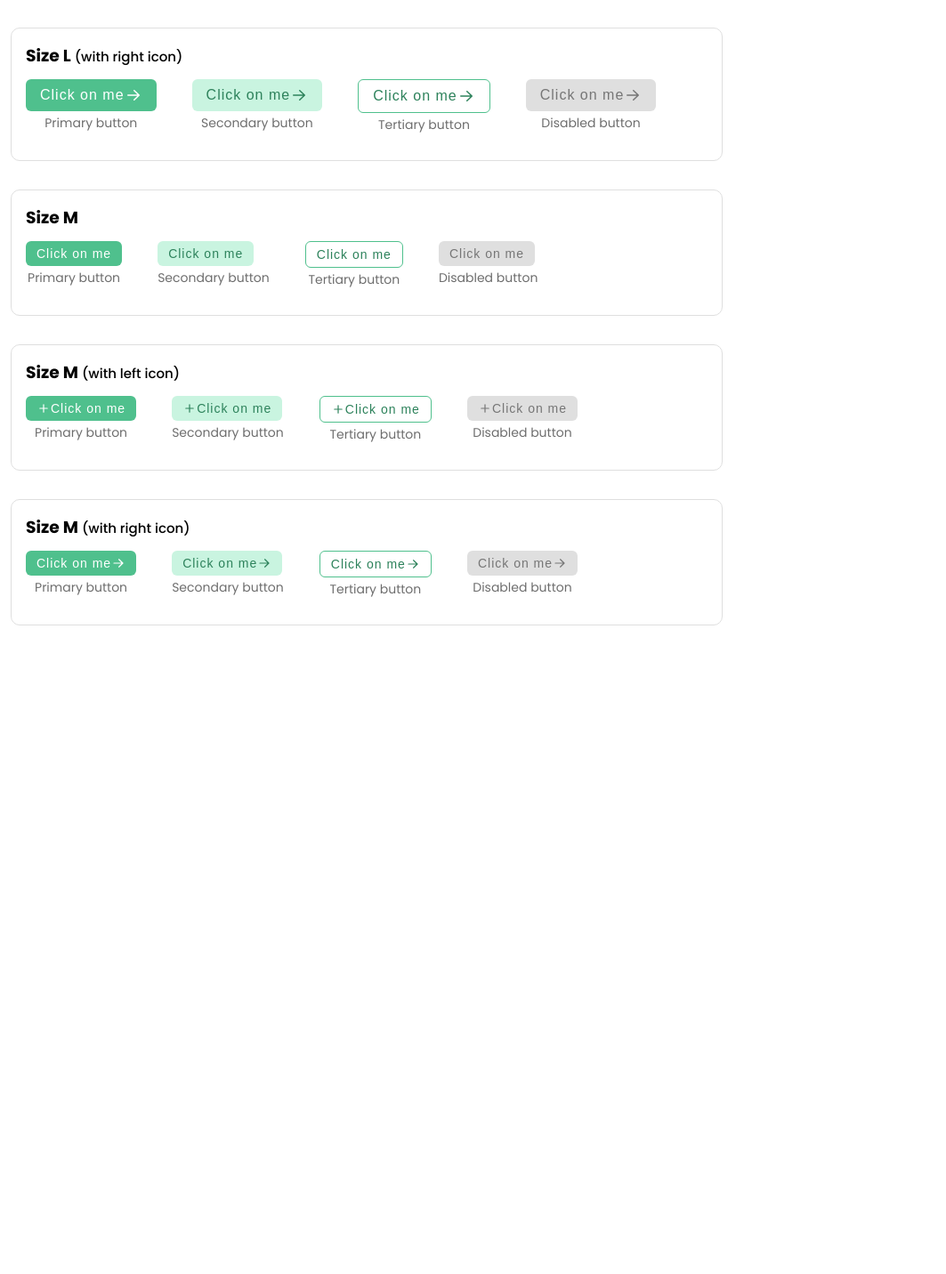
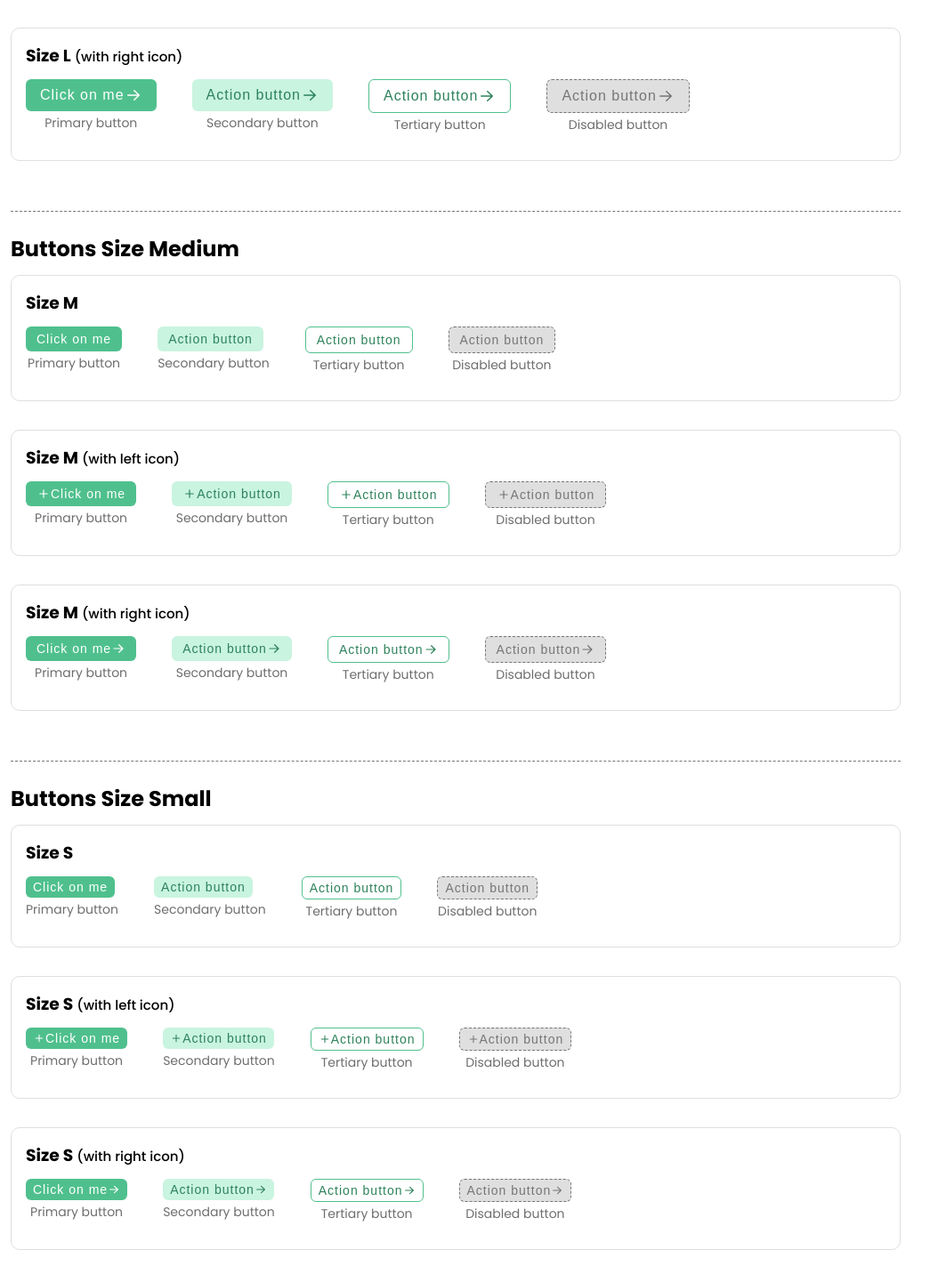
Before and after one commit to sebdevweb/projet-10-atomic-design, a Vue app: page / in a window 1280 px wide. Shown: the part 438-1870 px from the top of the page at 89% size, without its empty margins (0-1063 px from the left). Before the commit the page ends 1173 px from the top, so only its background shows below. Built offline with nearby package versions, Linux system fonts and the light colour scheme.

Commit message:
[ATOMIC-DESIGN-VUE-APP] Add buttons small size

```diff
--- a/src/App.vue
+++ b/src/App.vue
@@ -1,5 +1,4 @@
 <template>
-  <h1>Components App Library</h1>
   <Buttons />
 </template>
 
--- a/src/assets/css/main.css
+++ b/src/assets/css/main.css
@@ -18,8 +18,15 @@ h3 span {
   font-weight: 500;
 }
 
+hr {
+  border: none;
+  border-bottom: 1px dashed #767676;
+  margin: 24px 0 24px 0;
+  padding: 0 0 24px 0;
+}
+
 .buttons {
-  max-width: 800px;
+  max-width: 1000px;
   margin: 12px;
 }
 .buttons_container {
@@ -74,6 +81,19 @@ button.medium svg.right-middle {
   width: 16px;
   height: 16px;
 }
+button.small {
+  max-height: 32px;
+  font-size: 14px;
+  padding: 4px 8px;
+}
+button.small svg.middle {
+  width: 14px;
+  height: 14px;
+}
+button.small svg.right-middle {
+  width: 14px;
+  height: 14px;
+}
 button.primary {
   background-color: #4fc08d;
   color: #ffffff;
@@ -99,6 +119,7 @@ button:active {
 button:disabled {
   background-color: #dfdfdf;
   color: #767676;
+  border: 1px dashed #767676;
   cursor: not-allowed;
 }
 button svg.middle {
--- a/src/assets/sass/_general.scss
+++ b/src/assets/sass/_general.scss
@@ -1,9 +1,14 @@
 // Typo
-h1{}
-h2 {}
 h3 {
   span {
     font-size: 15px;
     font-weight: 500;
   }
 }
+
+hr {
+  border: none;
+  border-bottom: 1px dashed $c-button_disabled-text;
+  margin: $space-6 0 $space-6 0;
+  padding: 0 0 $space-6 0;
+}
--- a/src/assets/sass/molecules/_Button.scss
+++ b/src/assets/sass/molecules/_Button.scss
@@ -29,6 +29,21 @@ button {
       }
     }
   }
+  &.small {
+    max-height: 32px;
+    font-size: 14px;
+    padding: $space-1 $space-2;
+    svg {
+      &.middle {
+        width: 14px;
+        height: 14px;
+      }
+      &.right-middle {
+        width: 14px;
+        height: 14px;
+      }
+    }
+  }
 
   &.primary {
     background-color: $c-green;
@@ -56,6 +71,7 @@ button {
   &:disabled {
     background-color: $c-button_disabled;
     color: $c-button_disabled-text;
+    border: 1px dashed $c-button_disabled-text;
     cursor: not-allowed;
   }
   svg {
--- a/src/assets/sass/organisms/_Buttons.scss
+++ b/src/assets/sass/organisms/_Buttons.scss
@@ -1,5 +1,5 @@
 .buttons {
-  max-width: 800px;
+  max-width: 1000px;
   margin: $space-3;
 
   &_container {
--- a/src/components/molecules/Button.vue
+++ b/src/components/molecules/Button.vue
@@ -3,6 +3,7 @@
     :class="`${className}
       ${large ? 'large' : ''}
       ${medium ? 'medium' : ''}
+      ${small ? 'small' : ''}
       ${primary ? 'primary' : ''}
       ${secondary ? 'secondary' : ''}
       ${tertiary ? 'tertiary' : ''}
@@ -19,7 +20,8 @@
   const props = defineProps({
     buttonText: {
       type: String,
-      required: true
+      required: true,
+      default: 'Action button'
     },
     className: {
       type: String,
--- a/src/components/organisms/Buttons.vue
+++ b/src/components/organisms/Buttons.vue
@@ -1,6 +1,7 @@
 <template>
+  <h1>Button Component</h1>
   <div class="buttons">
-    <h2>Buttons</h2>
+    <h2>Buttons Size Large</h2>
     <!-- LARGE SIZE -->
     <div class="buttons_container">
       <h3>Size L</h3>
@@ -10,15 +11,15 @@
           <label>Primary button</label>
         </div>
         <div class="buttons_container-line--group">
-          <Button buttonText="Click on me" className="large secondary" />
+          <Button className="large secondary" />
           <label>Secondary button</label>
         </div>
         <div class="buttons_container-line--group">
-          <Button buttonText="Click on me" className="large tertiary" />
+          <Button className="large tertiary" />
           <label>Tertiary button</label>
         </div>
         <div class="buttons_container-line--group">
-          <Button buttonText="Click on me" className="large primary" disabled />
+          <Button className="large primary" disabled />
           <label>Disabled button</label>
         </div>
       </div>
@@ -31,15 +32,15 @@
           <label>Primary button</label>
         </div>
         <div class="buttons_container-line--group">
-          <Button buttonText="Click on me" className="large secondary" :leftIcon="PlusIcon" />
+          <Button className="large secondary" :leftIcon="PlusIcon" />
           <label>Secondary button</label>
         </div>
         <div class="buttons_container-line--group">
-          <Button buttonText="Click on me" className="large tertiary" :leftIcon="PlusIcon" />
+          <Button className="large tertiary" :leftIcon="PlusIcon" />
           <label>Tertiary button</label>
         </div>
         <div class="buttons_container-line--group">
-          <Button buttonText="Click on me" className="large primary" disabled :leftIcon="PlusIcon" />
+          <Button className="large primary" disabled :leftIcon="PlusIcon" />
           <label>Disabled button</label>
         </div>
       </div>
@@ -52,20 +53,22 @@
           <label>Primary button</label>
         </div>
         <div class="buttons_container-line--group">
-          <Button buttonText="Click on me" className="large secondary" :rightIcon="ArrowRightIcon" />
+          <Button className="large secondary" :rightIcon="ArrowRightIcon" />
           <label>Secondary button</label>
         </div>
         <div class="buttons_container-line--group">
-          <Button buttonText="Click on me" className="large tertiary" :rightIcon="ArrowRightIcon" />
+          <Button className="large tertiary" :rightIcon="ArrowRightIcon" />
           <label>Tertiary button</label>
         </div>
         <div class="buttons_container-line--group">
-          <Button buttonText="Click on me" className="large primary" disabled :rightIcon="ArrowRightIcon" />
+          <Button className="large primary" disabled :rightIcon="ArrowRightIcon" />
           <label>Disabled button</label>
         </div>
       </div>
     </div>
+    <hr>
     <!-- MEDIUM SIZE -->
+    <h2>Buttons Size Medium</h2>
     <div class="buttons_container">
       <h3>Size M</h3>
       <div class="buttons_container-line">
@@ -74,15 +77,15 @@
           <label>Primary button</label>
         </div>
         <div class="buttons_container-line--group">
-          <Button buttonText="Click on me" className="medium secondary" />
+          <Button className="medium secondary" />
           <label>Secondary button</label>
         </div>
         <div class="buttons_container-line--group">
-          <Button buttonText="Click on me" className="medium tertiary" />
+          <Button className="medium tertiary" />
           <label>Tertiary button</label>
         </div>
         <div class="buttons_container-line--group">
-          <Button buttonText="Click on me" className="medium primary" disabled />
+          <Button className="medium primary" disabled />
           <label>Disabled button</label>
         </div>
       </div>
@@ -95,15 +98,15 @@
           <label>Primary button</label>
         </div>
         <div class="buttons_container-line--group">
-          <Button buttonText="Click on me" className="medium secondary" :leftIcon="PlusIcon" />
+          <Button className="medium secondary" :leftIcon="PlusIcon" />
           <label>Secondary button</label>
         </div>
         <div class="buttons_container-line--group">
-          <Button buttonText="Click on me" className="medium tertiary" :leftIcon="PlusIcon" />
+          <Button className="medium tertiary" :leftIcon="PlusIcon" />
           <label>Tertiary button</label>
         </div>
         <div class="buttons_container-line--group">
-          <Button buttonText="Click on me" className="medium primary" disabled :leftIcon="PlusIcon" />
+          <Button className="medium primary" disabled :leftIcon="PlusIcon" />
           <label>Disabled button</label>
         </div>
       </div>
@@ -116,15 +119,81 @@
           <label>Primary button</label>
         </div>
         <div class="buttons_container-line--group">
-          <Button buttonText="Click on me" className="medium secondary" :rightIcon="ArrowRightIcon" />
+          <Button className="medium secondary" :rightIcon="ArrowRightIcon" />
           <label>Secondary button</label>
         </div>
         <div class="buttons_container-line--group">
-          <Button buttonText="Click on me" className="medium tertiary" :rightIcon="ArrowRightIcon" />
+          <Button className="medium tertiary" :rightIcon="ArrowRightIcon" />
           <label>Tertiary button</label>
         </div>
         <div class="buttons_container-line--group">
-          <Button buttonText="Click on me" className="medium primary" disabled :rightIcon="ArrowRightIcon" />
+          <Button className="medium primary" disabled :rightIcon="ArrowRightIcon" />
+          <label>Disabled button</label>
+        </div>
+      </div>
+    </div>
+    <hr>
+    <!-- MEDIUM SMALL -->
+    <h2>Buttons Size Small</h2>
+    <div class="buttons_container">
+      <h3>Size S</h3>
+      <div class="buttons_container-line">
+        <div class="buttons_container-line--group">
+          <Button buttonText="Click on me" className="small primary" />
+          <label>Primary button</label>
+        </div>
+        <div class="buttons_container-line--group">
+          <Button className="small secondary" />
+          <label>Secondary button</label>
+        </div>
+        <div class="buttons_container-line--group">
+          <Button className="small tertiary" />
+          <label>Tertiary button</label>
+        </div>
+        <div class="buttons_container-line--group">
+          <Button className="small primary" disabled />
+          <label>Disabled button</label>
+        </div>
+      </div>
+    </div>
+    <div class="buttons_container">
+      <h3>Size S <span>(with left icon)</span></h3>
+      <div class="buttons_container-line">
+        <div class="buttons_container-line--group">
+          <Button buttonText="Click on me" className="small primary" :leftIcon="PlusIcon" />
+          <label>Primary button</label>
+        </div>
+        <div class="buttons_container-line--group">
+          <Button className="small secondary" :leftIcon="PlusIcon" />
+          <label>Secondary button</label>
+        </div>
+        <div class="buttons_container-line--group">
+          <Button className="small tertiary" :leftIcon="PlusIcon" />
+          <label>Tertiary button</label>
+        </div>
+        <div class="buttons_container-line--group">
+          <Button className="small primary" disabled :leftIcon="PlusIcon" />
+          <label>Disabled button</label>
+        </div>
+      </div>
+    </div>
+    <div class="buttons_container">
+      <h3>Size S <span>(with right icon)</span></h3>
+      <div class="buttons_container-line">
+        <div class="buttons_container-line--group">
+          <Button buttonText="Click on me" className="small primary" :rightIcon="ArrowRightIcon" />
+          <label>Primary button</label>
+        </div>
+        <div class="buttons_container-line--group">
+          <Button className="small secondary" :rightIcon="ArrowRightIcon" />
+          <label>Secondary button</label>
+        </div>
+        <div class="buttons_container-line--group">
+          <Button className="small tertiary" :rightIcon="ArrowRightIcon" />
+          <label>Tertiary button</label>
+        </div>
+        <div class="buttons_container-line--group">
+          <Button className="small primary" disabled :rightIcon="ArrowRightIcon" />
           <label>Disabled button</label>
         </div>
       </div>
```
Also changed, not shown: 2 other files (tests, documents, lock files or other folders).
